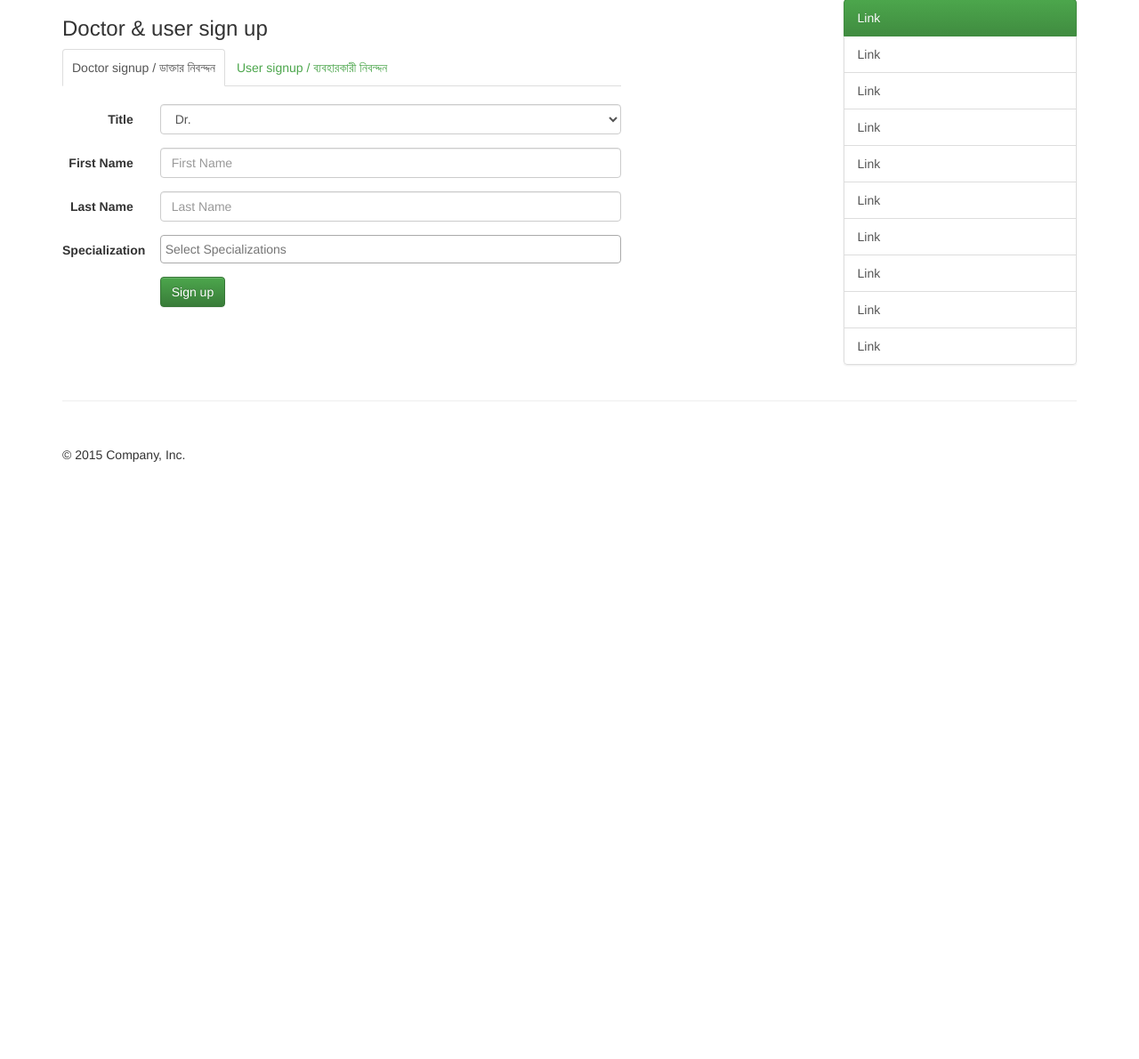
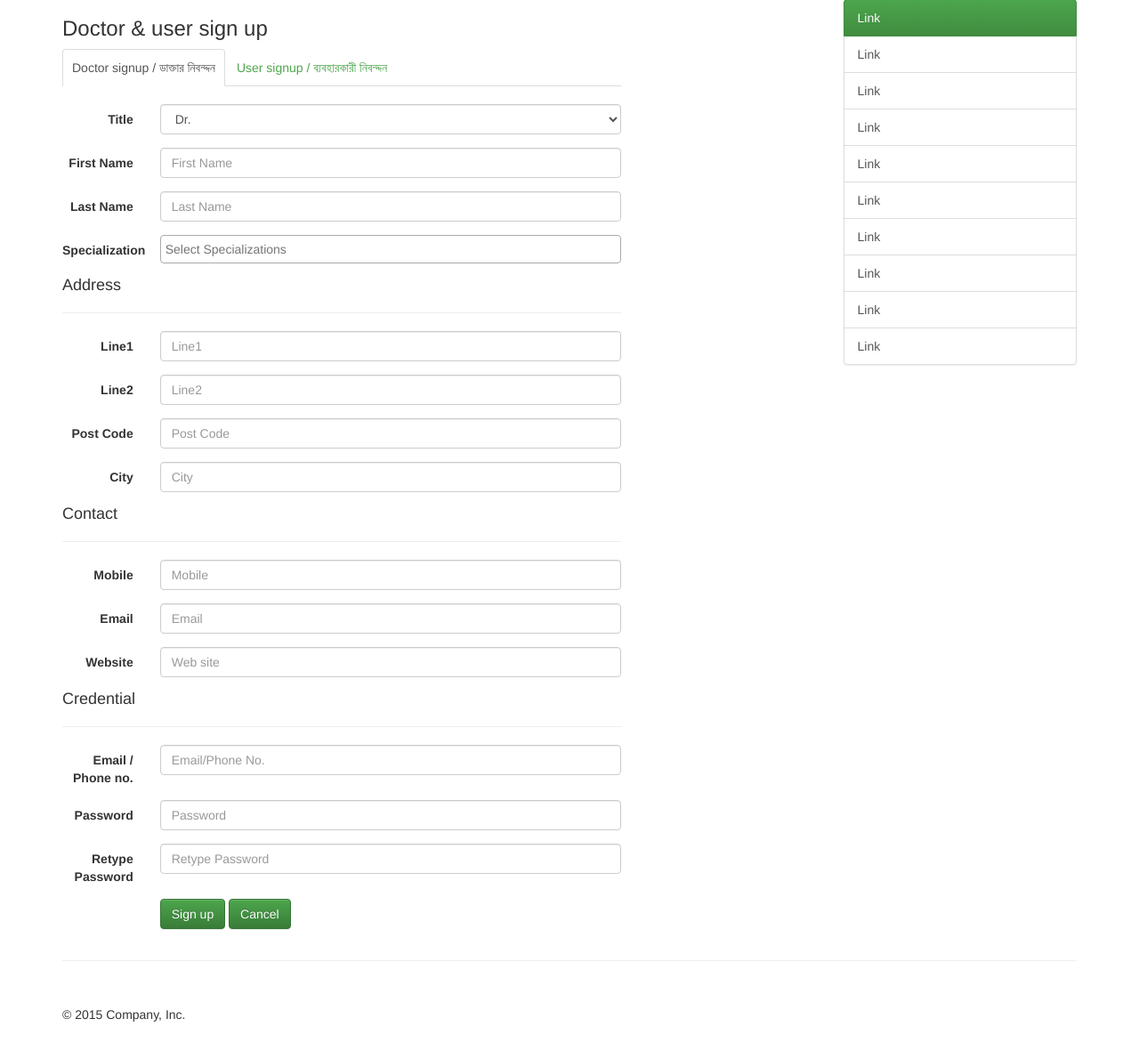
Before and after one commit to rezaul3025/healthcareweb, a Django app: page /signup/ in a window 1280 px wide. Shown: the part 71-1261 px from the top of the page at 89% size. Run offline with Django 3.2, Linux system fonts and the light colour scheme; some libraries are stand-ins or nearby versions.

Commit message:
sign up form design

```diff
--- a/healthcareweb/templates/signup.html
+++ b/healthcareweb/templates/signup.html
@@ -163,9 +163,76 @@
 							      </select>
 							    </div>
 							  </div>
+							  <h4>Address</h4>
+							  <hr/>
+							  <div class="form-group">
+							    <label for="line1" class="col-sm-2 control-label">Line1</label>
+							    <div class="col-sm-10">
+									<input type="text" class="form-control" id="line1" placeholder="Line1">
+							    </div>
+							  </div>
+							  <div class="form-group">
+							    <label for="line2" class="col-sm-2 control-label">Line2</label>
+							    <div class="col-sm-10">
+									<input type="text" class="form-control" id="line2" placeholder="Line2">
+							    </div>
+							  </div>
+							  <div class="form-group">
+							    <label for="postCode" class="col-sm-2 control-label">Post Code</label>
+							    <div class="col-sm-10">
+									<input type="text" class="form-control" id="postCode" placeholder="Post Code">
+							    </div>
+							  </div>
+							  <div class="form-group">
+							    <label for="city" class="col-sm-2 control-label">City</label>
+							    <div class="col-sm-10">
+									<input type="text" class="form-control" id="city" placeholder="City">
+							    </div>
+							  </div>
+							  <h4>Contact</h4>
+							  <hr/>
+							  <div class="form-group">
+							    <label for="mobile" class="col-sm-2 control-label">Mobile</label>
+							    <div class="col-sm-10">
+									<input type="text" class="form-control" id="mobile" placeholder="Mobile">
+							    </div>
+							  </div>
+							  <div class="form-group">
+							    <label for="email" class="col-sm-2 control-label">Email</label>
+							    <div class="col-sm-10">
+									<input type="text" class="form-control" id="email" placeholder="Email">
+							    </div>
+							  </div>
+							  <div class="form-group">
+							    <label for="website" class="col-sm-2 control-label">Website</label>
+							    <div class="col-sm-10">
+									<input type="text" class="form-control" id="website" placeholder="Web site">
+							    </div>
+							  </div>
+							  <h4>Credential</h4>
+							  <hr/>
+							  <div class="form-group">
+							    <label for="emailPhone" class="col-sm-2 control-label">Email / Phone no.</label>
+							    <div class="col-sm-10">
+									<input type="text" class="form-control" id="emailPhone" placeholder="Email/Phone No.">
+							    </div>
+							  </div>
+							  <div class="form-group">
+							    <label for="password" class="col-sm-2 control-label">Password</label>
+							    <div class="col-sm-10">
+									<input type="password" class="form-control" id="password" placeholder="Password">
+							    </div>
+							  </div>
+							  <div class="form-group">
+							    <label for="rePassword" class="col-sm-2 control-label">Retype Password</label>
+							    <div class="col-sm-10">
+									<input type="password" class="form-control" id="rePassword" placeholder="Retype Password">
+							    </div>
+							  </div>
 							  <div class="form-group">
 							    <div class="col-sm-offset-2 col-sm-10">
 							      <button type="submit" class="btn btn-primary">Sign up</button>
+							      <button type="submit" class="btn btn-primary">Cancel</button>
 							    </div>
 							  </div>
 							</form>
```
